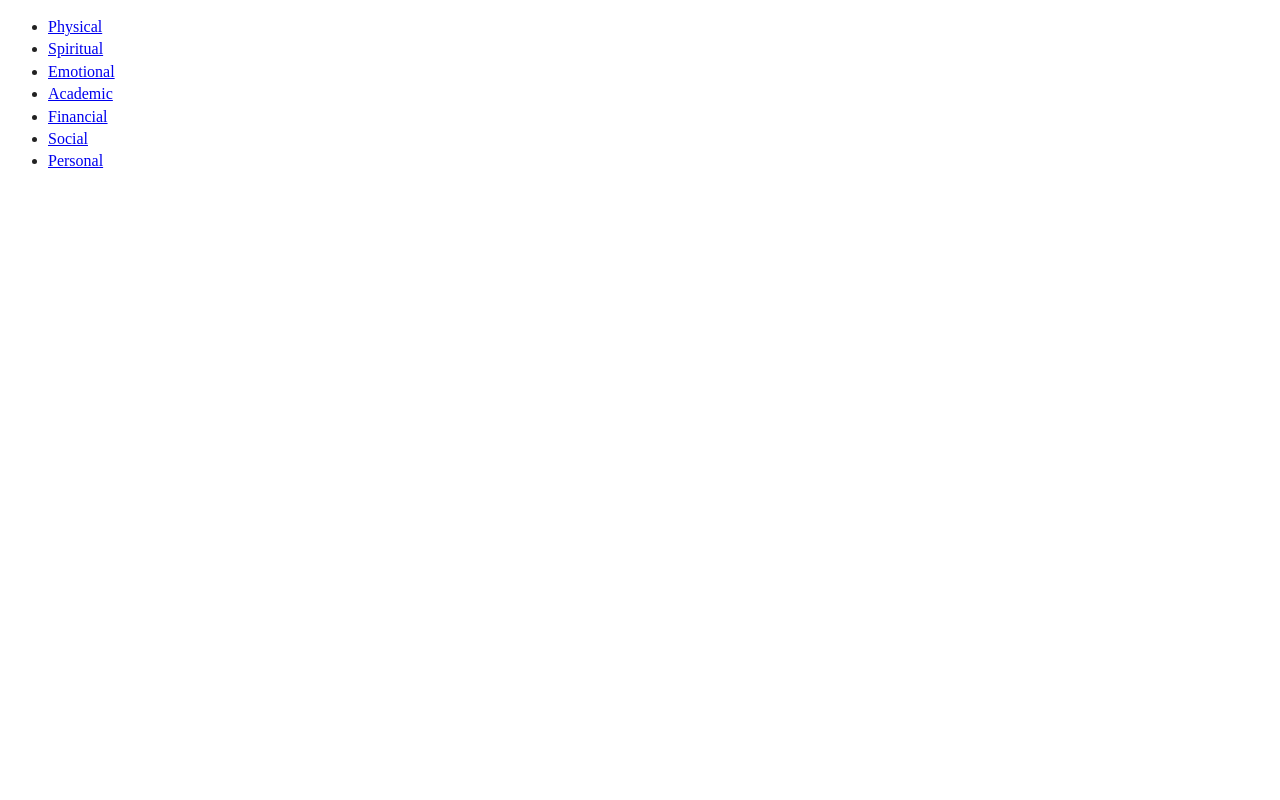
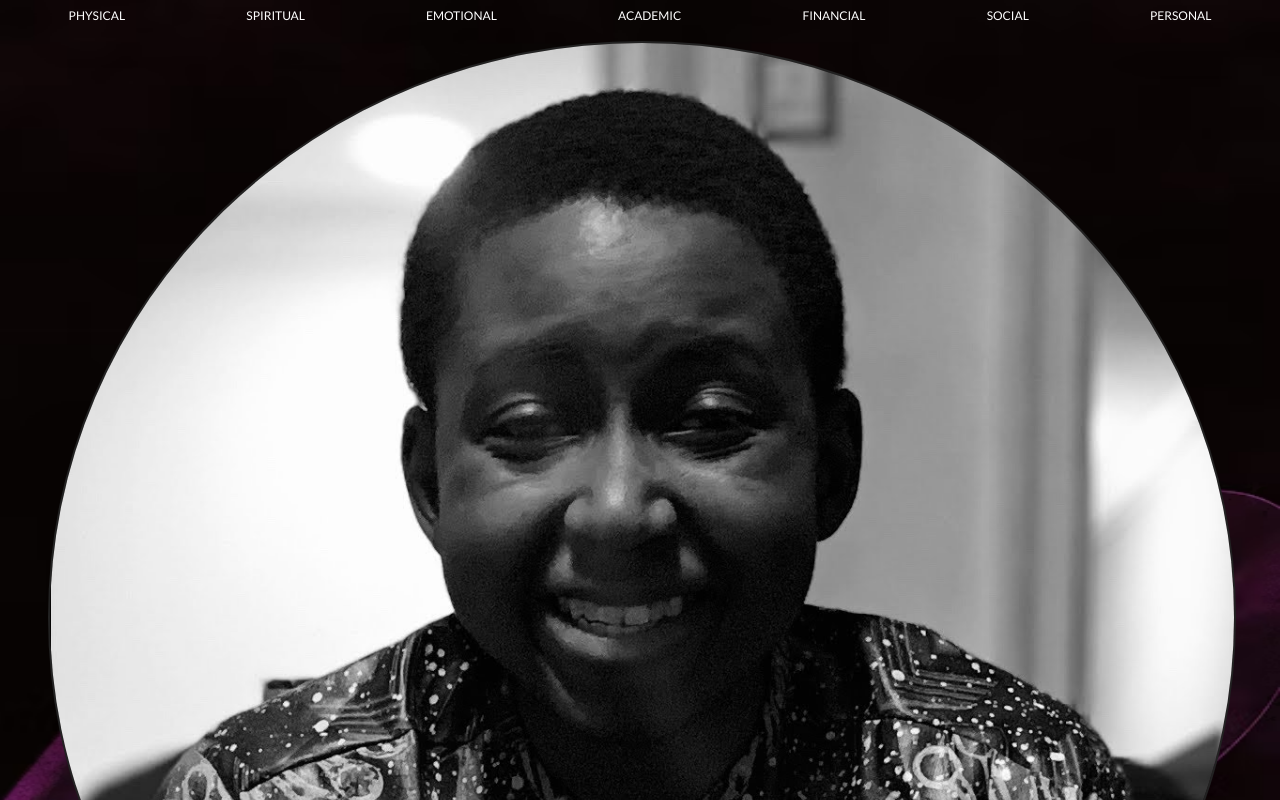
Before and after one commit to Nehemiah-A/vision-board, a website built with webpack: page index.html in a window 1280 px wide. Shown: the top 800 px of the page. Built offline with nearby package versions, Linux system fonts and the light colour scheme.

Commit message:
Completed home page and added a goal to the physical goals

```diff
--- a/css/main.css
+++ b/css/main.css
@@ -83,6 +83,74 @@ textarea {
 /* ==========================================================================
    Author's custom styles
    ========================================================================== */
+/***Home Page***/
+html {
+  font-size: 16px;
+  background-image: url(/img/photo-1706781273757-4ed613b26e9b.avif);
+  background-color: #000000;
+  background-size: 100% 100%;
+  background-repeat: no-repeat;
+  background-position: center;
+  background-attachment: scroll;
+}
+
+body {
+  font-family: "Lato", sans-serif;
+  color: white;
+}
+
+h2{
+  color: #A53F87;
+  text-transform: uppercase;
+  text-align: left;
+}
+
+figure {
+  display: flex;
+  justify-content: center;
+  align-items: center;
+  height: 50%;
+}
+
+ img {
+  display: flex;
+  justify-content: center;
+  align-items: center;
+  border: 2px solid #222;
+  border-radius: 75%;
+  height: 50%;
+  max-width: 100%;
+}
+
+/***Navigation***/
+
+a {
+  color: white;
+  text-transform: uppercase;
+  font-size: .75em;
+  text-decoration: none;
+}
+
+a:hover{
+  color: #D4D4FF;
+}
+
+
+.nav-content {
+  display: flex;
+  justify-content: space-around;
+  flex-wrap: wrap;
+}
+
+/***Physical Page***/
+.physical-content strong{
+  color: #A53F87;
+  text-transform: uppercase;
+  font-weight: 700;
+  margin-left: 50px;
+
+}
+
 
 /* ==========================================================================
    Helper classes
--- a/index.html
+++ b/index.html
@@ -6,6 +6,9 @@
   <meta name="viewport" content="width=device-width, initial-scale=1">
   <title></title>
   <link rel="stylesheet" href="css/main.css">
+  <link rel="preconnect" href="https://fonts.googleapis.com">
+  <link rel="preconnect" href="https://fonts.gstatic.com" crossorigin>
+  <link href="https://fonts.googleapis.com/css2?family=Lato:ital,wght@0,100;0,300;0,400;0,700;0,900;1,100;1,300;1,400;1,700;1,900&display=swap" rel="stylesheet">
   <meta name="description" content="">
 
   <meta property="og:title" content="">
@@ -24,24 +27,28 @@
 <body>
   <header>
     <div class="content-wrapper">
-      <figure>
-        <!--<a href="#"><img src="img/unpluggedlogo.png" alt="unplugged logo"></a>-->
-      </figure>
-
       <div class="header-divider"></div>
       <nav>
-          <ul>
-            <li><a href="Physical/index.html" rel="noopener">Physical</a></li>
-            <li><a href="Spiritual/index.html" rel="noopener">Spiritual</a></li>
-            <li><a href="Emotional/index.html" rel="noopener">Emotional</a></li>
-            <li><a href="Academic/index.html" rel="noopener">Academic</a></li>
-            <li><a href="Financial/index.html" rel="noopener">Financial</a></li>
-            <li><a href="Social/index.html" rel="noopener">Social</a></li>
-            <li><a href="Personal/index.html" rel="noopener">Personal</a></li>
-          </ul>
+        <div class="navigation">
+          <div class="nav-content">
+            <a href="Physical/index.html" rel="noopener">Physical</a>
+            <a href="Spiritual/index.html" rel="noopener">Spiritual</a>
+            <a href="Emotional/index.html" rel="noopener">Emotional</a>
+            <a href="Academic/index.html" rel="noopener">Academic</a>
+            <a href="Financial/index.html" rel="noopener">Financial</a>
+            <a href="Social/index.html" rel="noopener">Social</a>
+            <a href="Personal/index.html" rel="noopener">Personal</a>
+          </div>
+        </div>
       </nav>
-    </div>
   </header>
+
+  <main>
+    <figure>
+      <a href="#"><img src="img/me.jpg" alt="Nehemiah Ajiboye"></a>
+    </figure>
+  </div>
+  </main>
 
 
 </body>
```
Also changed, not shown: Physical/index.html (+27 -4 lines), img/1920x1080-black-7v2uhagzpom687l0.jpg (added), img/1920x1080-black-igug9hugsl5yhh64.jpg (added), img/Black-Backgrounds-HD-1920x1080-For-Desktop.jpg (added), img/lXIo0Sw.webp (added), img/me.jpg (added), img/photo-1654715250060-a3bf3a999446.avif (added), img/photo-1656532042061-c89f5ebf7575.avif (added), img/photo-1657127791477-21735aed67ac.avif (added), img/photo-1706781273757-4ed613b26e9b.avif (added), img/premium_photo-1686606891334-eb22731f628b.avif (added), img/ree-1080-x-1920-px-1920-x-1080-px.png (added).
